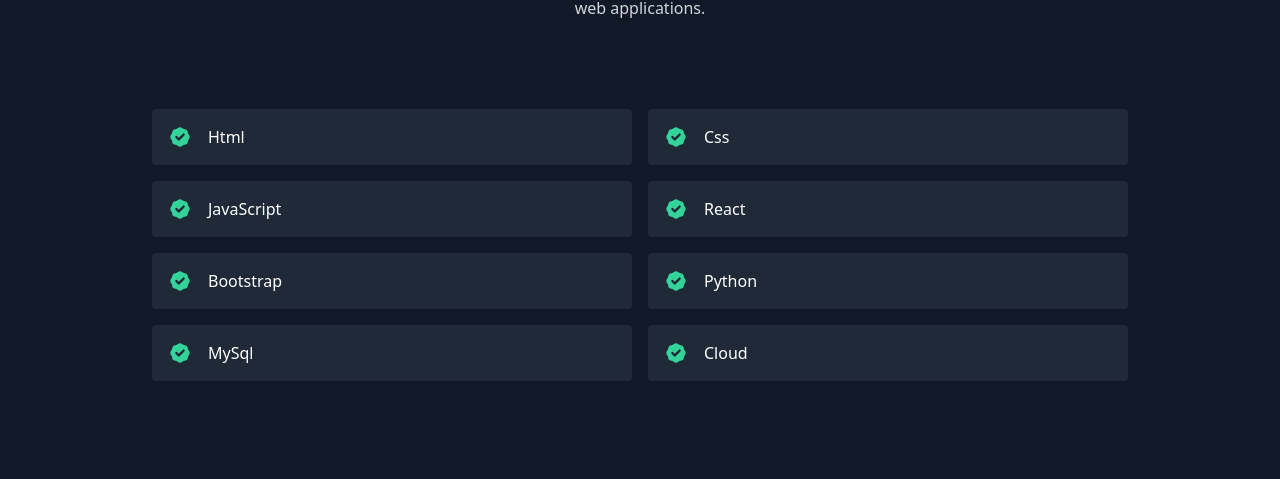
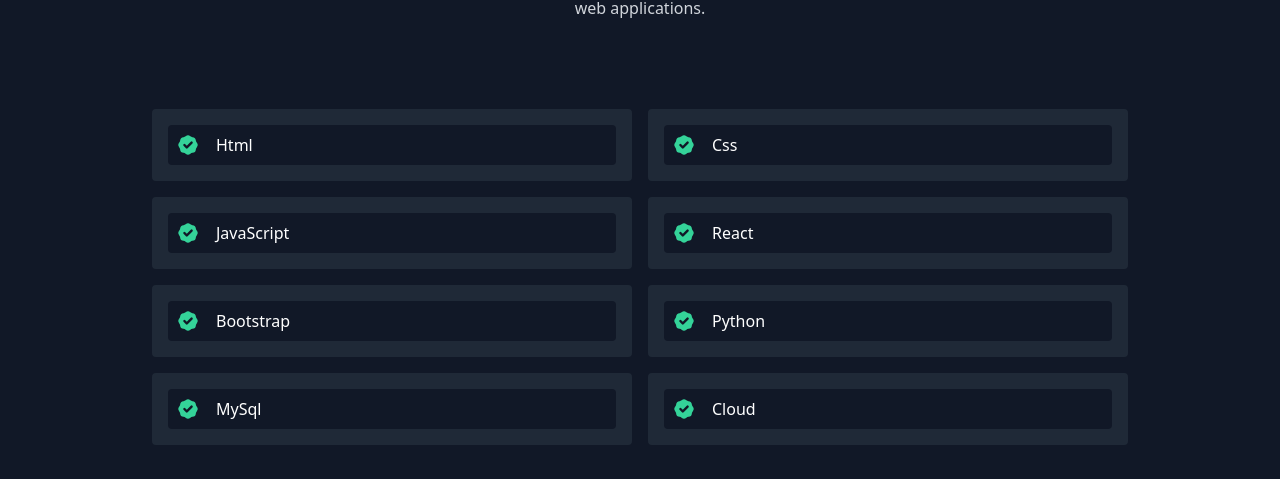
Before and after one commit to prakharpratap97/Prakhar-Pratap-Singh-Portfolio-by-using-reactjs-and-netlifly-main, a React (Create React App) app: page / in a window 1280 px wide. Shown: the part 1857-2336 px from the top of the page. Built offline with nearby package versions, Linux system fonts and the light colour scheme; grey boxes are pictures that could not be loaded.

Commit message:
button onclick function

```diff
--- a/package.json
+++ b/package.json
@@ -12,7 +12,8 @@
     "react": "^17.0.2",
     "react-dom": "^17.0.2",
     "react-icons": "^4.7.1",
-    "react-scripts": "^1.1.5"
+    "react-scripts": "^1.1.5",
+    "react-type-animation": "^2.1.2"
   },
   "scripts": {
     "start": "craco start",
--- a/src/components/Skills.js
+++ b/src/components/Skills.js
@@ -3,6 +3,11 @@
 import { skills } from "../data";
 
 export default function Skills() {
+
+  function handleButtonClick(skillLink) {
+    window.location.href = skillLink;
+  }
+
   return (
     <section id="skills">
       <div className="container px-5 py-10 mx-auto">
@@ -15,14 +20,14 @@
             As a beginner Front End Web Developer, I have a strong foundation in the technologies and skills required to create and maintain engaging and interactive web applications.
           </p>
         </div>
-        <div className="flex flex-wrap lg:w-4/5 sm:mx-auto sm:mb-2 -mx-2">
+        <div className="flex flex-wrap lg:w-4/5 sm:mx-auto sm:mb-2 -mx-2 ">
           {skills.map((skill) => (
             <div key={skill.title} className="p-2 sm:w-1/2 w-full">
               <div className="bg-gray-800 rounded flex p-4 h-full items-center">
-                <BadgeCheckIcon className="text-green-400 w-6 h-6 flex-shrink-0 mr-4" />
-                <a href={skill.link} target="_blank" rel="noopener noreferrer" className="title-font font-medium text-white">
-                  {skill.title}
-                </a>
+                <button onClick={() => handleButtonClick(skill.link)} className="flex items-center bg-gray-900 rounded p-2 w-full hover:bg-gray-700 focus:outline-none focus:ring-2 focus:ring-offset-2 focus:ring-indigo-500">
+                  <BadgeCheckIcon className="text-green-400 w-6 h-6 flex-shrink-0 mr-4" />
+                  <span className="title-font font-medium text-white">{skill.title}</span>
+                </button>
               </div>
             </div>
           ))}
--- a/src/index.css
+++ b/src/index.css
@@ -1,11 +1,7 @@
 @tailwind base;
 @tailwind components;
 @tailwind utilities;
-/* @media (max-width: 320px) {
-    .text-lg {
-      font-size: 14px;
-    }
-  } */
+
   a.selected {
     position: relative;
     padding: 1em 1.8em;
```
Also changed, not shown: 2 other files (tests, documents, lock files or other folders).
